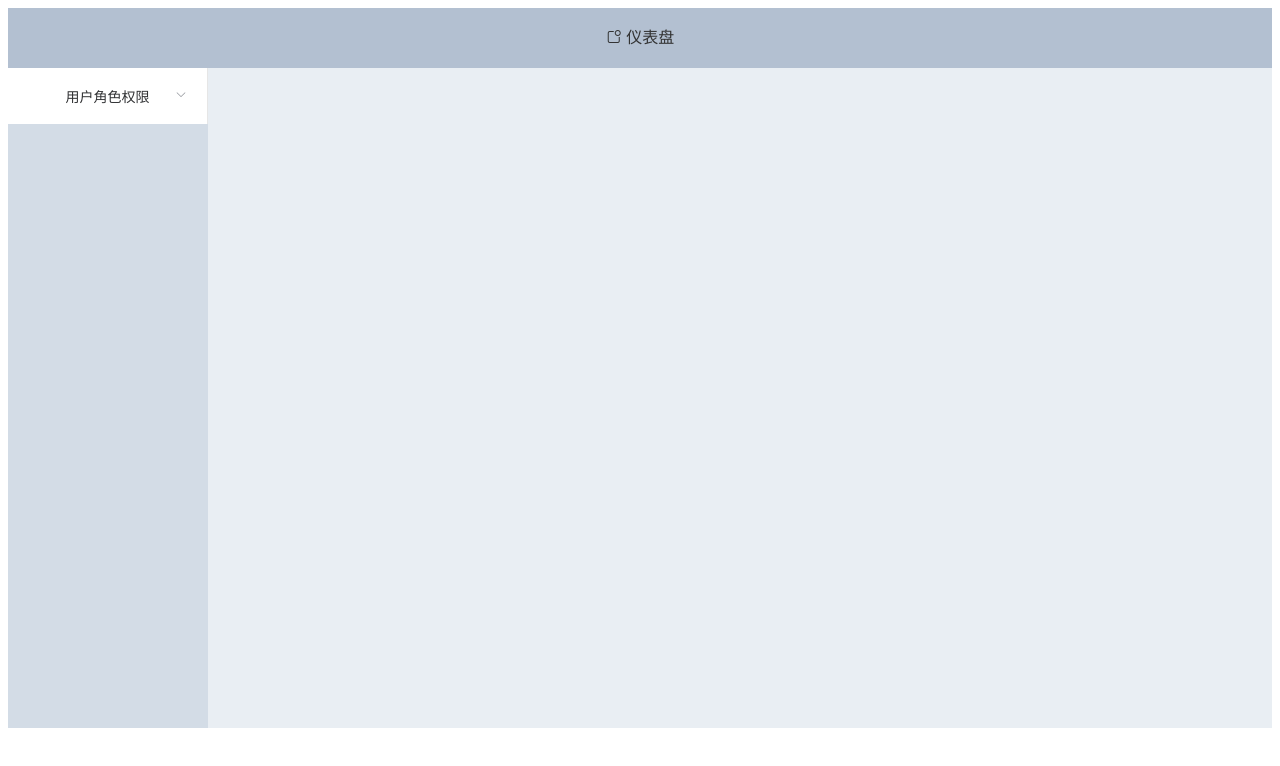
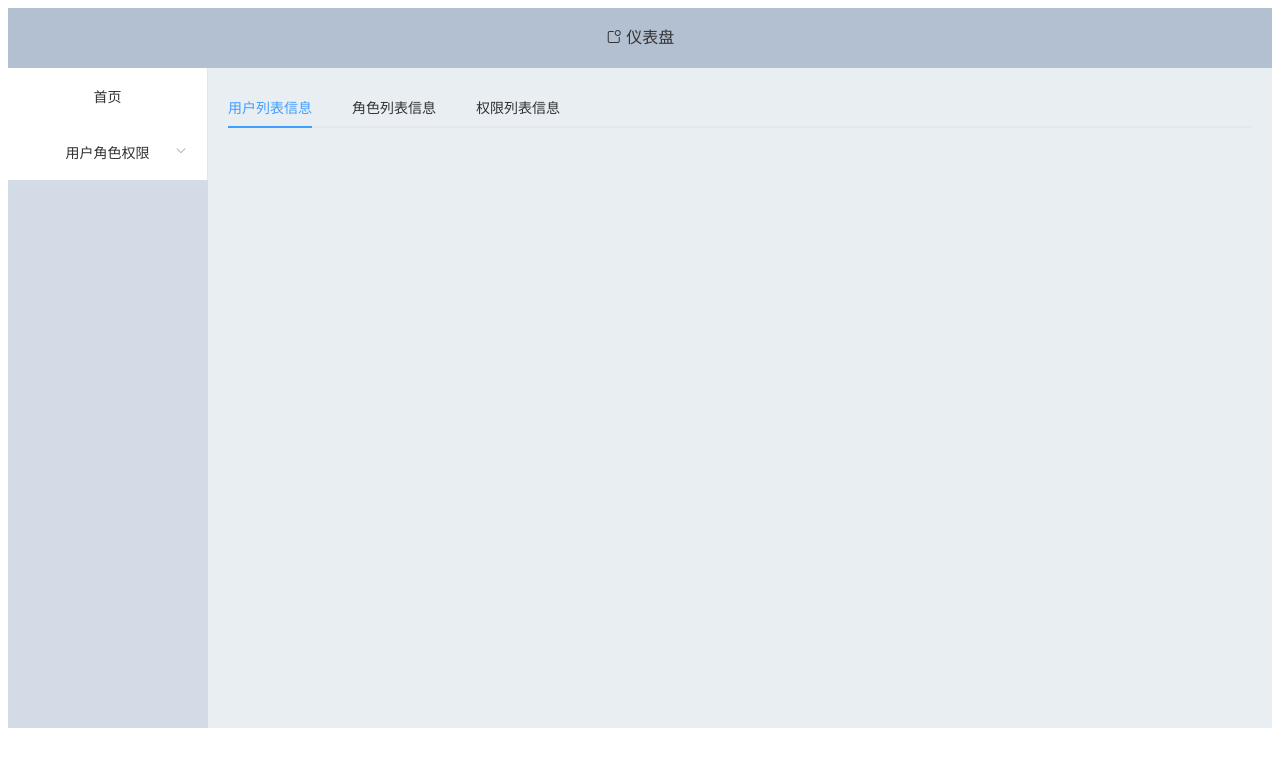
Before and after one commit to johnnySi/element-starter, a Vue app: page /#/basicInfo in a window 1280 px wide. Before the commit this address led to /#/main/basicInfo. Shown: the top 766 px of the page. Built offline with nearby package versions, Linux system fonts and the light colour scheme.

Commit message:
添加首页的标签

```diff
--- a/src/app/app.router.js
+++ b/src/app/app.router.js
@@ -10,6 +10,12 @@ export default new Router({
         {
             path: '/',
             name: 'HomeComponent',
+            redirect: '/home',
+            component: HomeComponent
+        },
+        {
+            path: '/home',
+            name: 'HomeComponent',
             component: HomeComponent
         },
         {
--- a/src/app/authBasicInfo/authBasicInfo.component.vue
+++ b/src/app/authBasicInfo/authBasicInfo.component.vue
@@ -1,10 +1,13 @@
 <template>
     <div>
         <el-tabs v-model="activeName" @tab-click="handleClick">
-            <el-tab-pane label="用户管理" name="first">用户管理</el-tab-pane>
-            <el-tab-pane label="配置管理" name="second">配置管理</el-tab-pane>
-            <el-tab-pane label="角色管理" name="third">角色管理</el-tab-pane>
-            <el-tab-pane label="定时任务补偿" name="fourth">定时任务补偿</el-tab-pane>
+            <el-tab-pane label="用户列表信息" name="first">
+
+
+
+            </el-tab-pane>
+            <el-tab-pane label="角色列表信息" name="second">配置管理</el-tab-pane>
+            <el-tab-pane label="权限列表信息" name="third">角色管理</el-tab-pane>
         </el-tabs>
     </div>
 </template>
--- a/src/app/home/home.component.vue
+++ b/src/app/home/home.component.vue
@@ -1,14 +1,21 @@
 <template>
-    <div class="home-component">
-        home-component
-    </div>
+    <el-card :body-style="{ padding: '0px' }">
+        <div style="padding: 14px;">
+            <span>用户个数</span>
+            <div class="bottom clearfix">
+                <time class="time">{{ currentDate }}</time>
+            </div>
+        </div>
+    </el-card>
 </template>
 
 <script>
     export default {
         name: 'HomeComponent',
         data() {
-            return {}
+            return {
+                currentDate: new Date()
+            }
         }
     }
 </script>
--- a/src/app/navMenus/navMenus.component.vue
+++ b/src/app/navMenus/navMenus.component.vue
@@ -3,6 +3,10 @@
         <el-col :span="24">
             <el-menu default-active="2" class="el-menu-vertical-demo" @open="handleOpen" @close="handleClose"
                      :router="true">
+                <el-menu-item index="/home">
+                    <span slot="title">首页</span>
+                </el-menu-item>
+
                 <el-submenu index="1">
                     <template slot="title">
                         <span>用户角色权限</span>
@@ -12,7 +16,6 @@
                         <el-menu-item index="/basicInfo">基 本 信息</el-menu-item>
                         <el-menu-item index="/RABCInfo">RABC信息</el-menu-item>
                     </el-menu-item-group>
-
 
                 </el-submenu>
 
```
